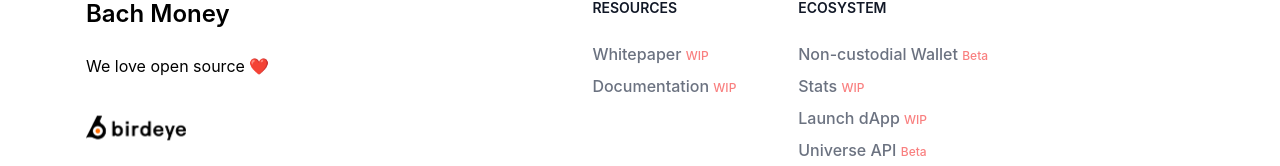
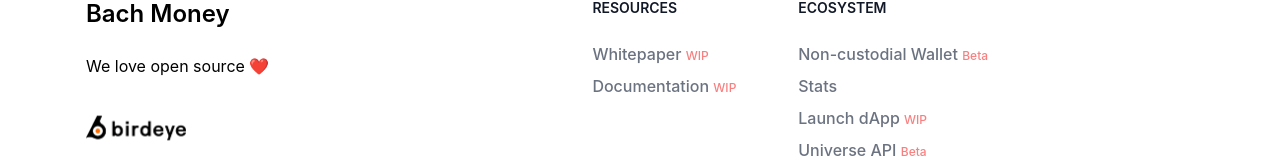
Before and after one commit to TheStableFoundation/bach-money, a Next.js app: page / in a window 1280 px wide. Shown: the part 1906-2072 px from the top of the page. Built offline with nearby package versions, Linux system fonts and the light colour scheme.

Commit message:
stats is not wip

```diff
--- a/components/Layout/Footer.tsx
+++ b/components/Layout/Footer.tsx
@@ -51,7 +51,7 @@ export default function Footer() {
                 </li>
                 <li className="mb-2">
                   <Link href="https://bachmoney-stats.5mb.app/" target="_blank" rel="noopener noreferrer">
-                    Stats <span className="text-xs text-red-400 dark:text-red-500">WIP</span>
+                    Stats
                   </Link>
                 </li>
                 <li className="mb-2">
```
